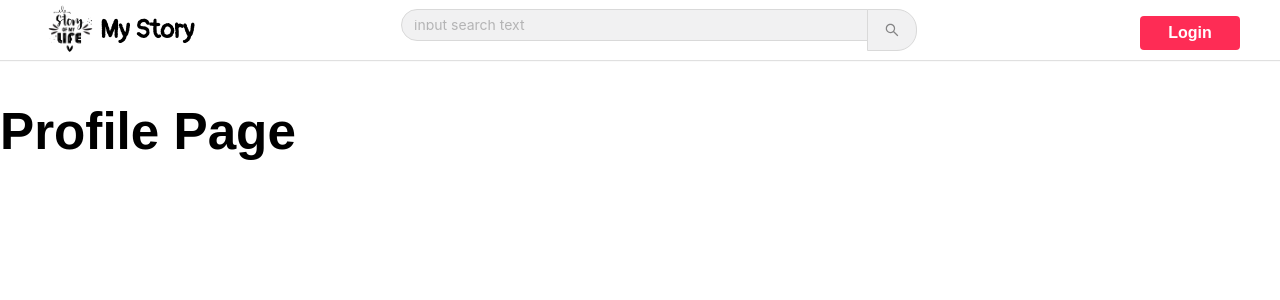
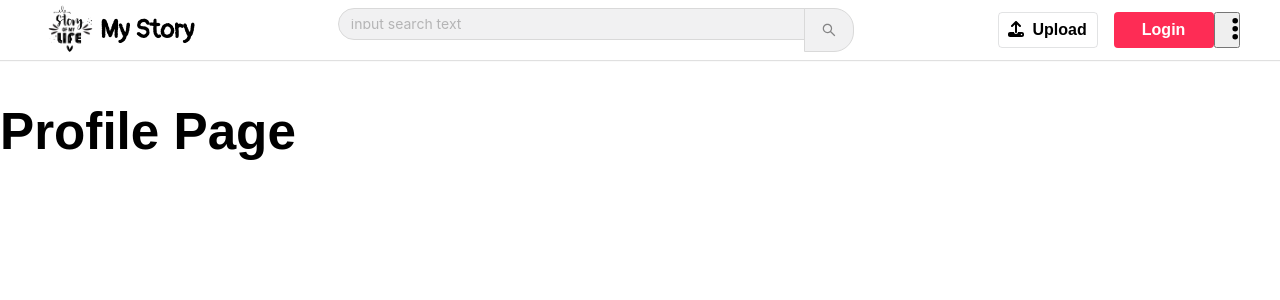
Before and after one commit to hoangquan2012/MyStore, a React (Create React App) app: page /Profile in a window 1280 px wide. Shown: the top 300 px of the page. Built offline with nearby package versions, Linux system fonts and the light colour scheme; a web font is replaced by a local one.

Commit message:
update code

```diff
--- a/src/components/AccoutItem/AccoutItem.module.scss
+++ b/src/components/AccoutItem/AccoutItem.module.scss
@@ -1,4 +1,5 @@
 @import '~/src/components/GlobalStyles/setting/mixins';
+@import url('https://fonts.googleapis.com/css2?family=Pangolin&display=swap');
 
 .wrapper {
     padding: 9px 16px;
@@ -18,12 +19,14 @@
     font-size: 16px;
     line-height: 22px;
     font-weight: 600;
+    font-family: 'Pangolin', cursive;
 }
 .username {
     font-size: 14px;
     line-height: 20px;
     color: rgba(22, 24, 35, 0.5);
     font-weight: 400;
+    font-family: 'Pangolin', cursive;
 }
 .info {
     display: flex;
--- a/src/components/Buttons/Button.module.scss
+++ b/src/components/Buttons/Button.module.scss
@@ -1,16 +1,45 @@
-.wrapper{
+.wrapper {
     border-radius: 4px;
     border: none;
-    color: rgba(255, 255, 255, 1);
-	background-color: rgba(254, 44, 85, 1);
+    background-color: var(--white-color);
+    border: 1px solid transparent;
     font-weight: 700;
     font-size: 16px;
     line-height: 22px;
-    margin-left: 16px;
     min-width: 100px;
     padding: 6px 8px;
     cursor: pointer;
-	&:hover{
-		background: linear-gradient(0deg, rgba(0, 0, 0, 0.06), rgba(0, 0, 0, 0.06)),#FE2C55;
+    + .wrapper {
+        margin-left: 16px;
     }
 }
+
+.primary {
+    background-color: rgba(254, 44, 85, 1);
+    color: rgba(255, 255, 255, 1);
+    &:hover {
+        background: linear-gradient(0deg, rgba(0, 0, 0, 0.06), rgba(0, 0, 0, 0.06)), var(--primary-color);
+    }
+}
+
+.text {
+    border: 1px solid rgba(22, 24, 35, 0.12);
+    color: var(--black-color);
+    &:hover {
+        background-color: rgba(22, 24, 35, 0.03);
+    }
+}
+
+.secondary {
+    border-color: var(--primary-color);
+    color: var(--primary-color);
+
+    &:hover {
+        background: rgba(254, 44, 85, 0.06);
+    }
+}
+
+.icon + .title,
+.title + .icon {
+    margin-left: 8px;
+}
--- a/src/components/Buttons/index.js
+++ b/src/components/Buttons/index.js
@@ -2,7 +2,7 @@ import classNames from 'classnames/bind';
 import styles from './Button.module.scss';
 import { Link } from 'react-router-dom';
 
-function Button({ children, to, href, onClick, primary }) {
+function Button({ children, to, href, onClick, text = false, primary = false, secondary = false, iconleft }) {
     let Comp = 'button';
     const cx = classNames.bind(styles);
     const props = {
@@ -10,7 +10,9 @@ function Button({ children, to, href, onClick, primary }) {
     };
 
     const classes = cx('wrapper', {
-        primary
+        primary,
+        secondary,
+        text
     });
 
     if (to) {
@@ -23,7 +25,8 @@ function Button({ children, to, href, onClick, primary }) {
 
     return (
         <Comp className={classes}>
-            <span>{children}</span>
+            {iconleft && <span className={cx('icon')}>{iconleft}</span>}
+            <span className={cx('title')}>{children}</span>
         </Comp>
     );
 }
--- a/src/components/Layouts/components/Header/Header.module.scss
+++ b/src/components/Layouts/components/Header/Header.module.scss
@@ -37,16 +37,23 @@
         padding: 10px 12px;
     }
     :global(.ant-input-search > .ant-input-group > .ant-input-group-addon:last-child .ant-input-search-button) {
+        &:not(.ant-btn-primary):hover {
+            border-color: var(--primary-color);
+            color: var(--primary-color);
+        }
         border-start-end-radius: 20px;
         border-end-end-radius: 20px;
         width: 50px;
-        height: 42px;
+        height: 44px;
         background-color: rgba(22, 24, 35, 0.06);
     }
     :global(.ant-input-group-addon) {
         background-color: transparent;
     }
     :global(.ant-input-affix-wrapper) {
+        &:not(.ant-input-affix-wrapper-disabled):hover {
+            border-color: var(--primary-color);
+        }
         background-color: rgba(22, 24, 35, 0.06);
     }
     input {
@@ -54,5 +61,8 @@
     }
 }
 .header-right {
-    display: block;
+    display: flex;
+    .more-btn {
+        padding-left: 16px;
+    }
 }
--- a/src/components/Layouts/components/Header/index.js
+++ b/src/components/Layouts/components/Header/index.js
@@ -4,7 +4,7 @@ import { Link } from 'react-router-dom';
 import images from '~/assets/images';
 import Search from 'antd/es/input/Search';
 import { FontAwesomeIcon } from '@fortawesome/react-fontawesome';
-import { faXmark } from '@fortawesome/free-solid-svg-icons';
+import { faEllipsis, faEllipsisVertical, faUpload, faXmark } from '@fortawesome/free-solid-svg-icons';
 import Tippy from '@tippyjs/react/headless';
 import { useState } from 'react';
 import { Wrapper as PopupWrapper } from '~/components/Popup';
@@ -50,7 +50,13 @@ function Header() {
                 </Tippy>
 
                 <div className={cx('header-right')}>
-                    <Button>Login</Button>
+                    <Button text iconleft={<FontAwesomeIcon icon={faUpload} />}>
+                        Upload
+                    </Button>
+                    <Button primary>Login</Button>
+                    <button className={cx('more-btn')}>
+                        <FontAwesomeIcon icon={faEllipsisVertical} />
+                    </button>
                 </div>
             </div>
         </div>
```
Lines whose indentation alone changed are shown as unchanged.
